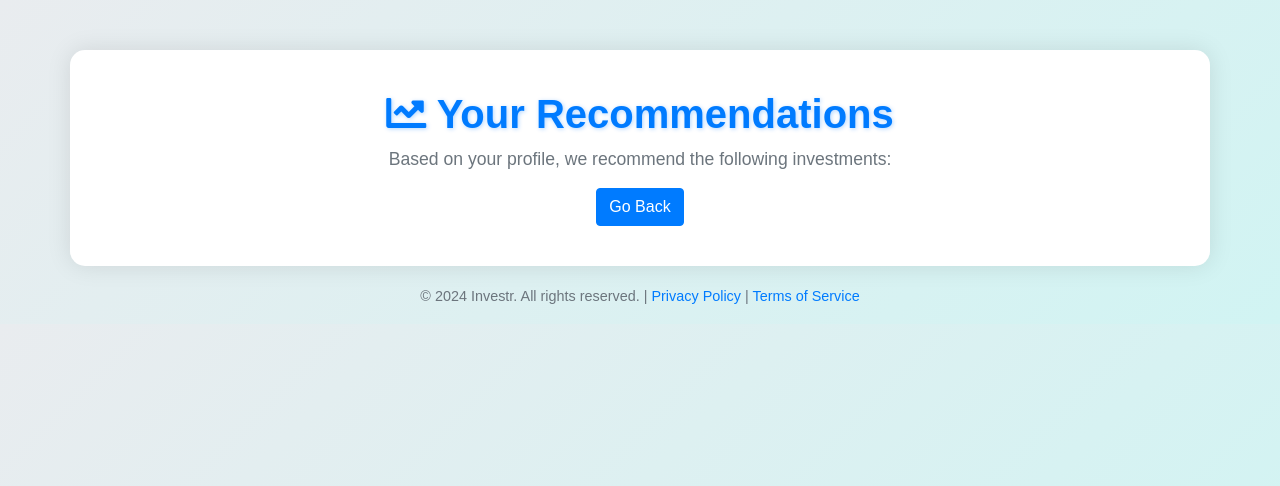
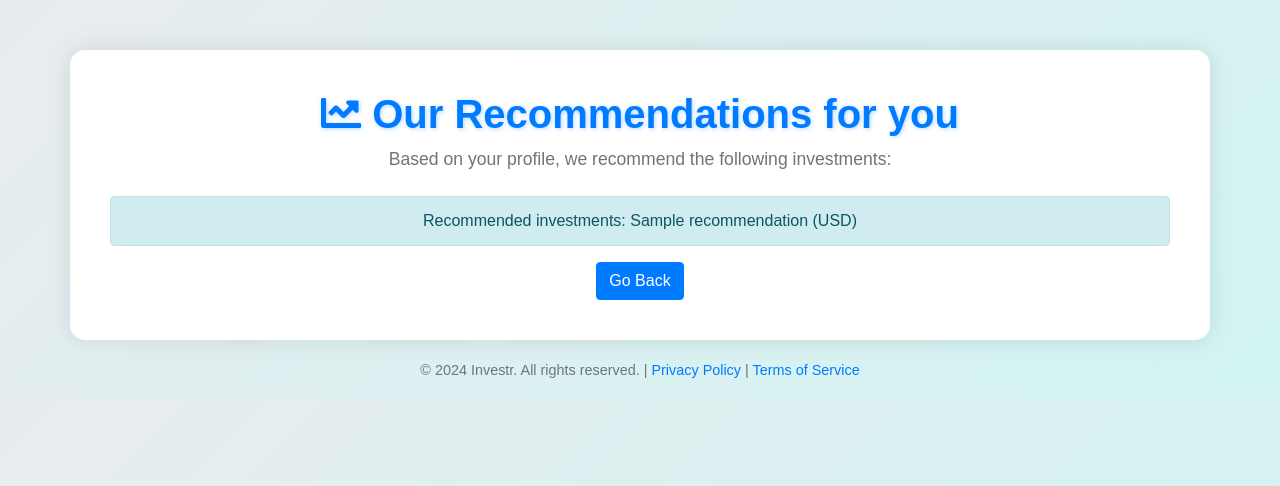
Before and after one commit to JaganFoundr/MinimumViableP, a Flask app: template backend/templates/recommendation.html in a window 1280 px wide. Shown: the top 486 px of the page. Run offline with Flask 3, Linux system fonts and the light colour scheme; the template is opened without the code that fills it: most values are stand-ins (such as "Sample title", 1, 10 or a date in 2020); parts of the project's set-up code (start-up, migrations or seed data) failed here and were passed over; some libraries are stand-ins or nearby versions.

Commit message:
ssr done successfully

```diff
--- a/backend/app.py
+++ b/backend/app.py
@@ -46,6 +46,8 @@ def recommend():
     # Determine the currency based on the selected country
     currency = currency_map.get(country, 'Unknown Currency')
 
+    print(f"Recommended Investment: {recommended_investment}, Currency: {currency}")
+
     # Render the recommendation page with the results
     return render_template('recommendation.html', recommendations=[recommended_investment], currency=currency)
 
--- a/backend/static/styles.css
+++ b/backend/static/styles.css
@@ -70,7 +70,6 @@ button.btn:hover {
 }
 
 .alert {
-  display: none;
   font-size: 1rem;
 }
 
--- a/backend/templates/recommendation.html
+++ b/backend/templates/recommendation.html
@@ -4,7 +4,7 @@
 <head>
   <meta charset="UTF-8">
   <meta name="viewport" content="width=device-width, initial-scale=1.0">
-  <title>Investment Recommendations</title>
+  <title>InvestR</title>
   <link rel="stylesheet" href="https://stackpath.bootstrapcdn.com/bootstrap/4.5.2/css/bootstrap.min.css">
   <link rel="stylesheet" href="https://cdnjs.cloudflare.com/ajax/libs/font-awesome/5.15.4/css/all.min.css">
   <link rel="stylesheet" href="static/styles.css">
@@ -12,7 +12,7 @@
 
 <body>
   <div class="container text-center">
-    <h1><i class="fas fa-chart-line"></i> Your Recommendations</h1>
+    <h1><i class="fas fa-chart-line"></i> Our Recommendations for you</h1>
     <p class="lead">Based on your profile, we recommend the following investments:</p>
     <div class="mt-4 alert alert-info" role="alert">
       Recommended investments: {{ recommendations | join(', ') }} ({{ currency }})
```
